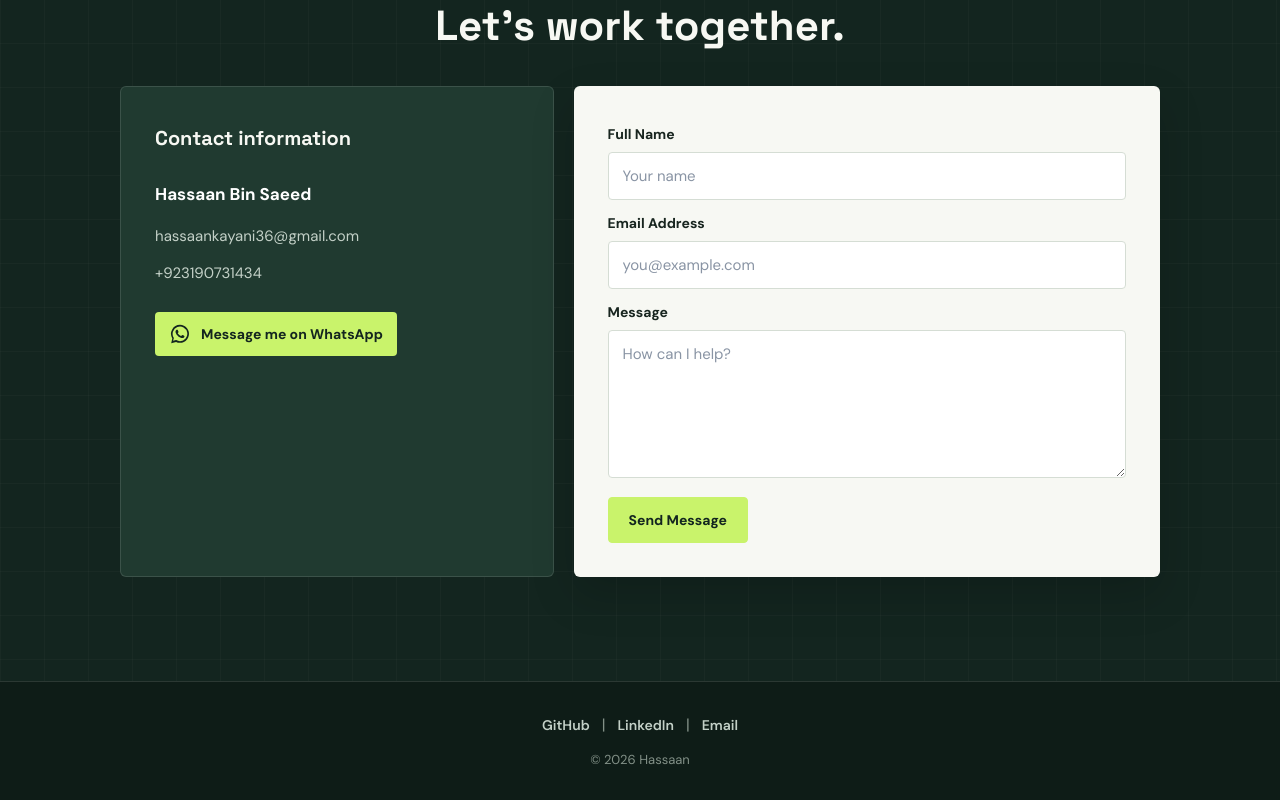
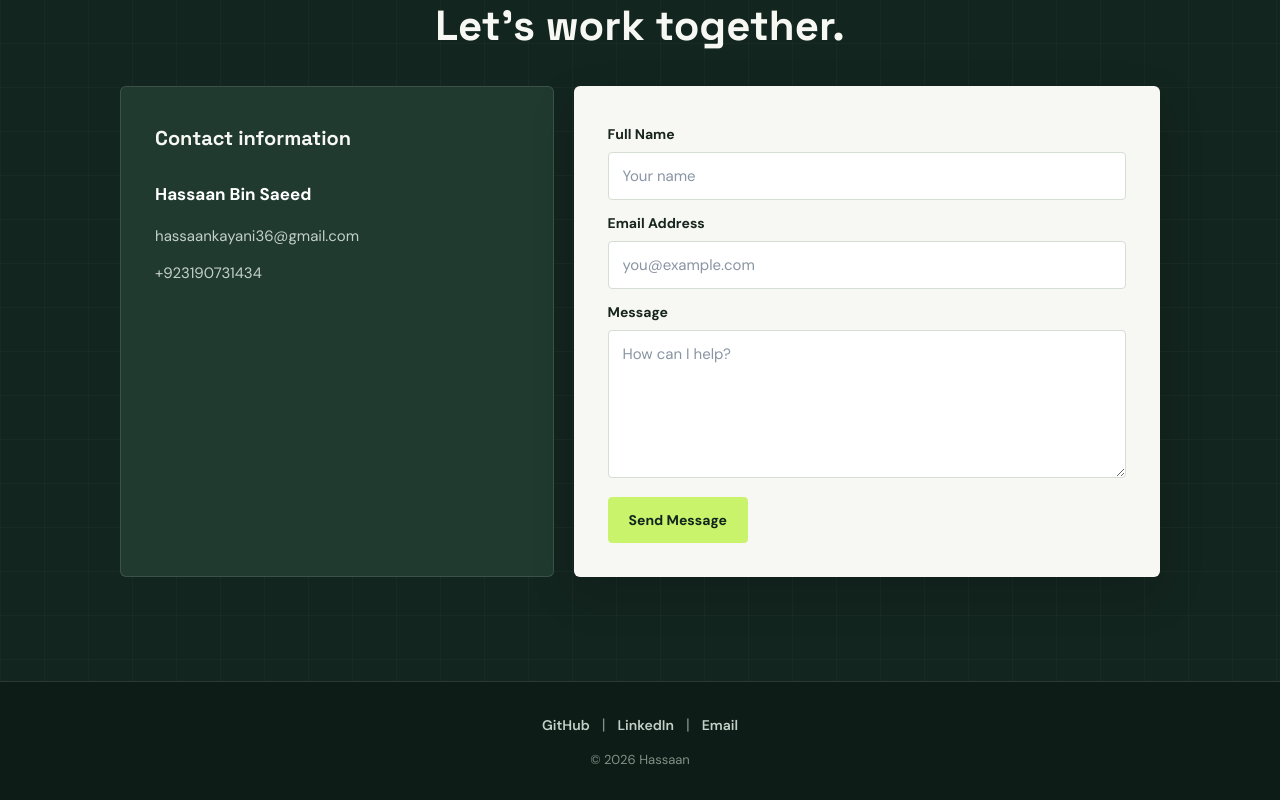
Before and after one commit to hassaankayani36-arch/hassaan-portfolio, a React (Vite) app: page / in a window 1280 px wide. Shown: the part 5579-6379 px from the top of the page. Built offline with nearby package versions, Linux system fonts and the light colour scheme.

Commit message:
remove WhatsApp link from contact section

```diff
--- a/src/Contact.jsx
+++ b/src/Contact.jsx
@@ -36,17 +36,7 @@ function Contact() {
                         <a className="contact-detail-link" href={`mailto:${contactEmail}`}>{contactEmail}</a>
                         <a className="contact-detail-link" href={`tel:${contactPhone}`}>{contactPhone}</a>
 
-                        <a
-                            className="whatsapp-link"
-                            href="https://wa.me/923190731434"
-                            target="_blank"
-                            rel="noreferrer"
-                        >
-                            <svg viewBox="0 0 24 24" aria-hidden="true">
-                                <path d="M12 2a9.8 9.8 0 0 0-8.4 14.85L2.4 22l5.29-1.39A9.8 9.8 0 1 0 12 2Zm0 17.8a8 8 0 0 1-4.08-1.12l-.29-.17-3.14.83.84-3.06-.19-.31A8 8 0 1 1 12 19.8Zm4.39-5.99c-.24-.12-1.43-.71-1.65-.79-.22-.08-.38-.12-.54.12-.16.24-.62.79-.76.95-.14.16-.28.18-.52.06-.24-.12-1.02-.38-1.94-1.2-.72-.64-1.2-1.43-1.34-1.67-.14-.24-.02-.37.1-.49.11-.11.24-.28.36-.42.12-.14.16-.24.24-.4.08-.16.04-.3-.02-.42-.06-.12-.54-1.3-.74-1.79-.2-.47-.4-.4-.54-.41h-.46c-.16 0-.42.06-.64.3-.22.24-.84.83-.84 2.02s.86 2.34.98 2.5c.12.16 1.7 2.59 4.11 3.63.57.25 1.02.4 1.37.51.58.18 1.1.15 1.51.09.46-.07 1.43-.58 1.63-1.14.2-.55.2-1.03.14-1.13-.06-.1-.22-.16-.46-.28Z" />
-                            </svg>
-                            <span>Message me on WhatsApp</span>
-                        </a>
+
                     </div>
 
                     <form className="contact-form" onSubmit={handleSubmit}>
```
